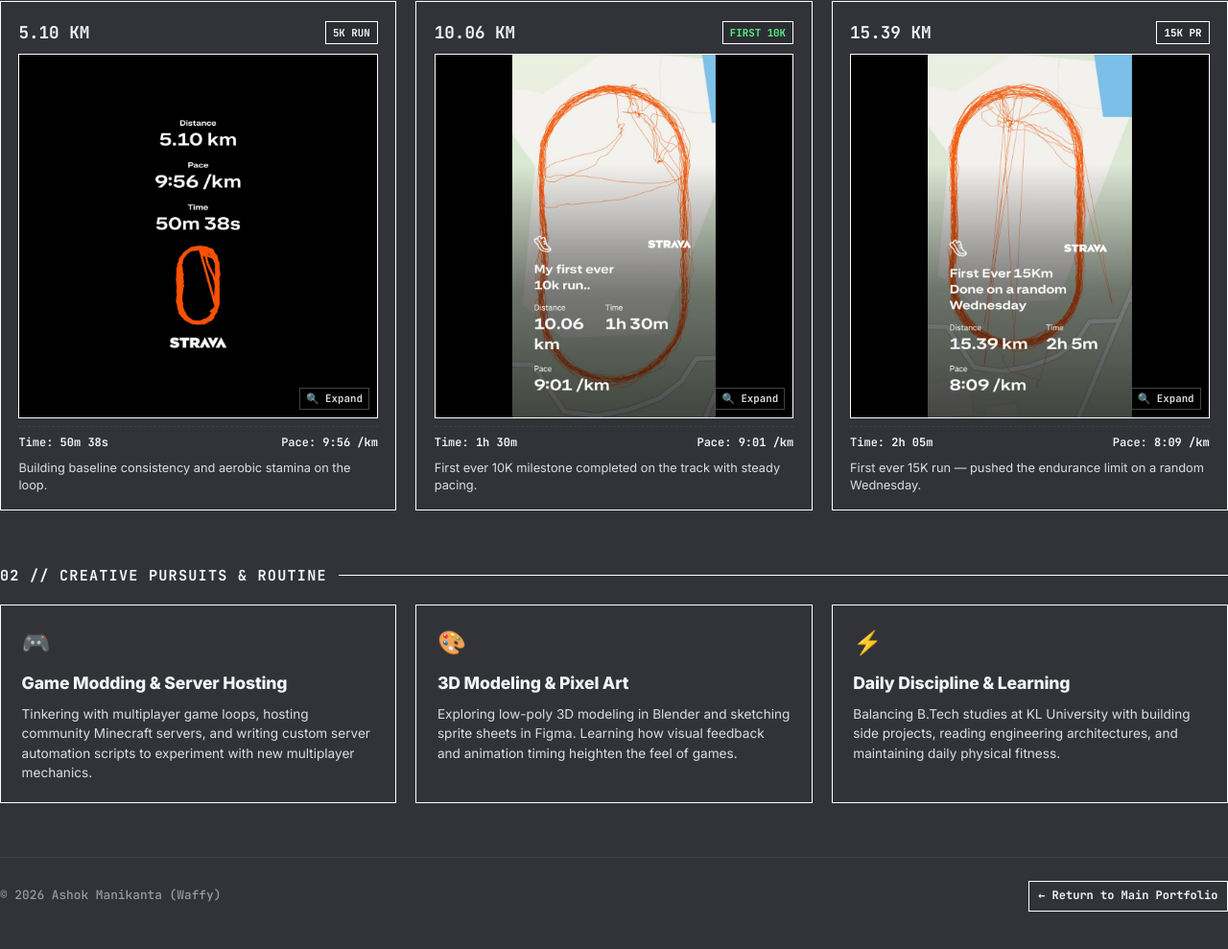
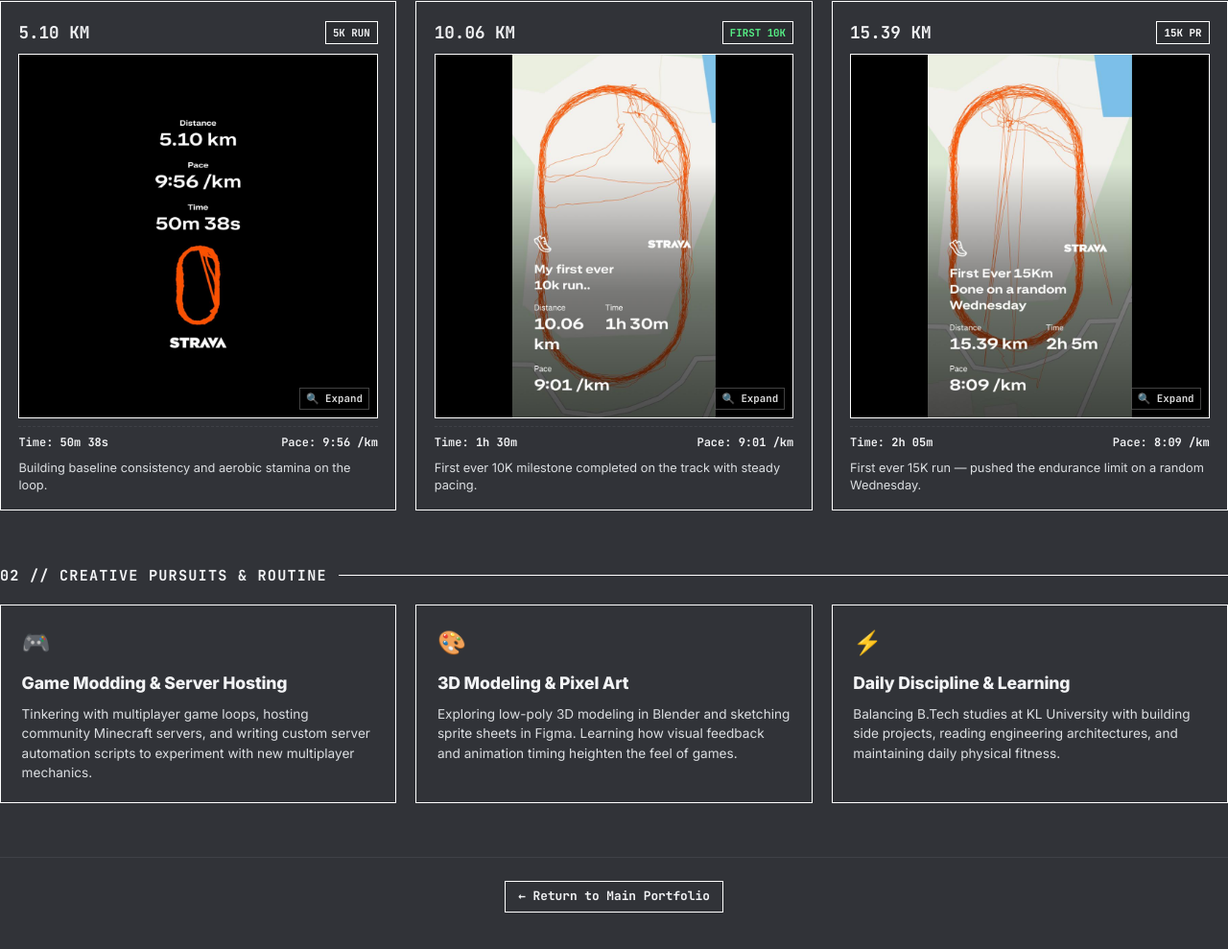
Before and after one commit to lunoxd/portfolio, a website built with Vite: page personal.html in a window 1280 px wide. Shown: the part 400-1389 px from the top of the page at 96% size. Built offline with nearby package versions, Linux system fonts and the light colour scheme.

Commit message:
style: remove copyright and footer text completely

```diff
--- a/personal.html
+++ b/personal.html
@@ -148,9 +148,8 @@
 
     <!-- Footer -->
     <footer class="site-footer">
-      <div class="footer-inner">
-        <div>&copy; 2026 Ashok Manikanta (Waffy)</div>
-        <a href="/" class="project-action" style="padding: 0.25rem 0.6rem; font-size: 0.75rem; text-decoration:none;">← Return to Main Portfolio</a>
+      <div class="footer-inner" style="justify-content:center;">
+        <a href="/" class="project-action" style="padding: 0.35rem 0.85rem; font-size: 0.8rem; text-decoration:none;">← Return to Main Portfolio</a>
       </div>
     </footer>
 
```
Also changed, not shown: index.html (+0 -8 lines).
